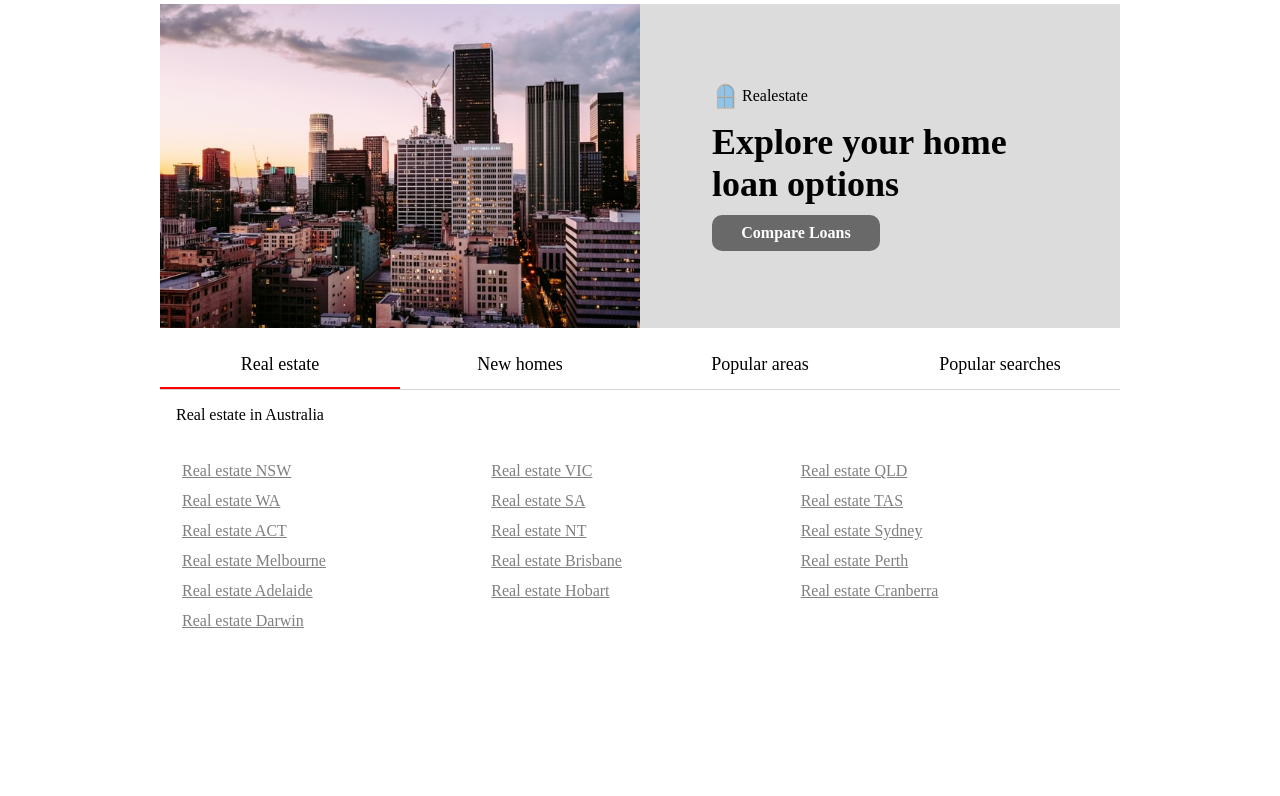
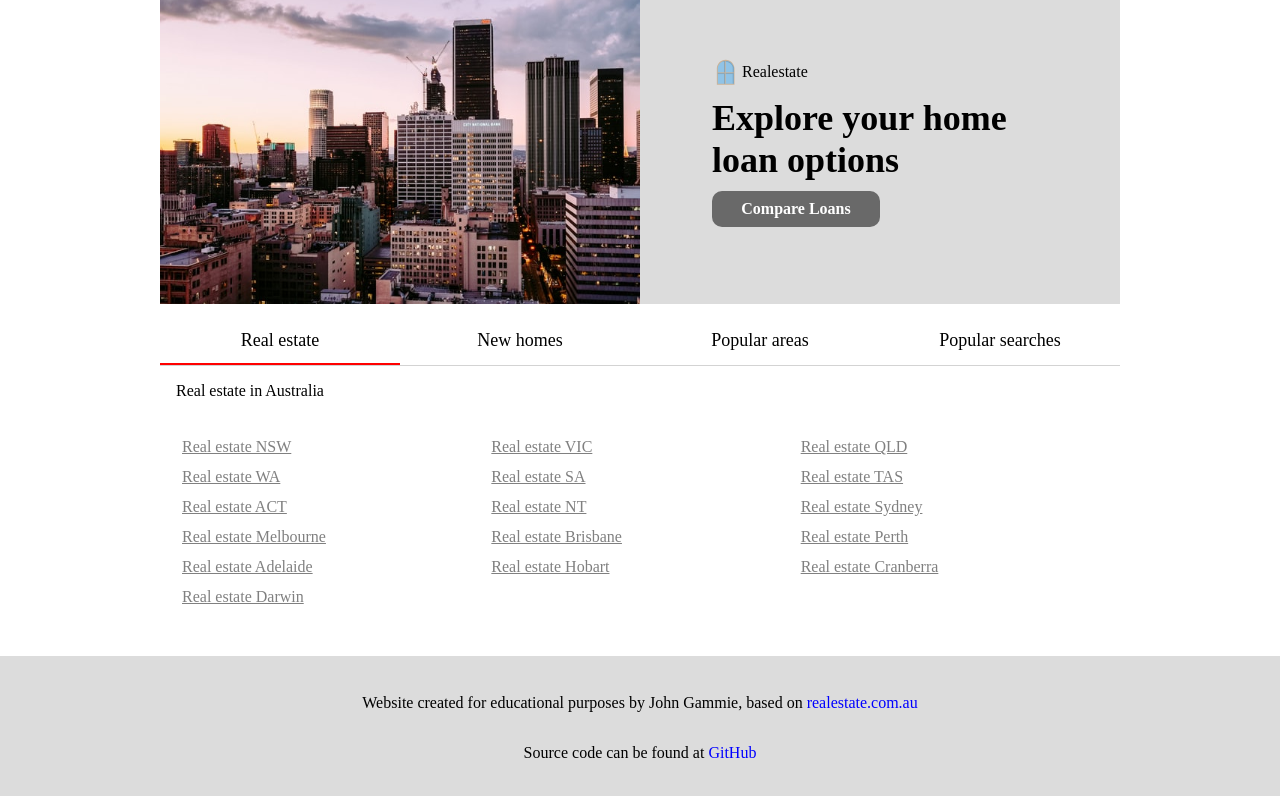
Before and after one commit to JohnGammie/realestate-react, a React (Create React App) app: page / in a window 1280 px wide. Shown: the part 1145-1941 px from the top of the page. Before the commit the page ends 1849 px from the top, so only its background shows below. Built offline with nearby package versions, Linux system fonts and the light colour scheme.

Commit message:
Add basic footer to homepage

```diff
--- /dev/null
+++ b/src/components/Footer.js
@@ -0,0 +1,20 @@
+import React from "react";
+import { StyledFooter } from "./styles/Footer.styled";
+
+const Footer = () => {
+  return (
+    <StyledFooter>
+      <p>
+        Website created for educational purposes by John Gammie, based on{" "}
+        <a href="https://realestate.com.au"> realestate.com.au</a>
+      </p>
+
+      <p>
+        Source code can be found at{" "}
+        <a href="https://github.com/JohnGammie/realestate-react">GitHub</a>
+      </p>
+    </StyledFooter>
+  );
+};
+
+export default Footer;
--- /dev/null
+++ b/src/components/styles/Footer.styled.js
@@ -0,0 +1,18 @@
+import styled from "styled-components";
+
+export const StyledFooter = styled.div`
+  background-color: gainsboro;
+  width: 100%;
+  height: 15vh;
+
+  display: flex;
+  justify-content: center;
+  align-items: center;
+  flex-direction: column;
+  padding: 12px;
+
+  & p > a {
+    text-decoration: none;
+    color: blue;
+  }
+`;
--- a/src/pages/home.js
+++ b/src/pages/home.js
@@ -5,6 +5,7 @@ import ExploreSection from "../ExploreSection/ExploreSection";
 import PropertyNewsSection from "../components/PropertyNewsSection/PropertyNewsSection";
 import HomeLoansSection from "../components/HomeLoansSection";
 import TabbedList from "../components/TabbedList";
+import Footer from "../components/Footer";
 
 const Home = () => {
   return (
@@ -28,6 +29,7 @@ const Home = () => {
       <div className="section">
         <TabbedList />
       </div>
+      <Footer />
     </div>
   );
 };
--- a/src/pages/pages.css
+++ b/src/pages/pages.css
@@ -1,3 +1,7 @@
+body {
+  margin: 0px;
+}
+
 #sectionSearch {
   display: flex;
   flex-direction: column;
--- a/src/styles.css
+++ b/src/styles.css
@@ -1,3 +1,3 @@
 .App {
-  padding: 1em;
+  padding: 0;
 }
```
